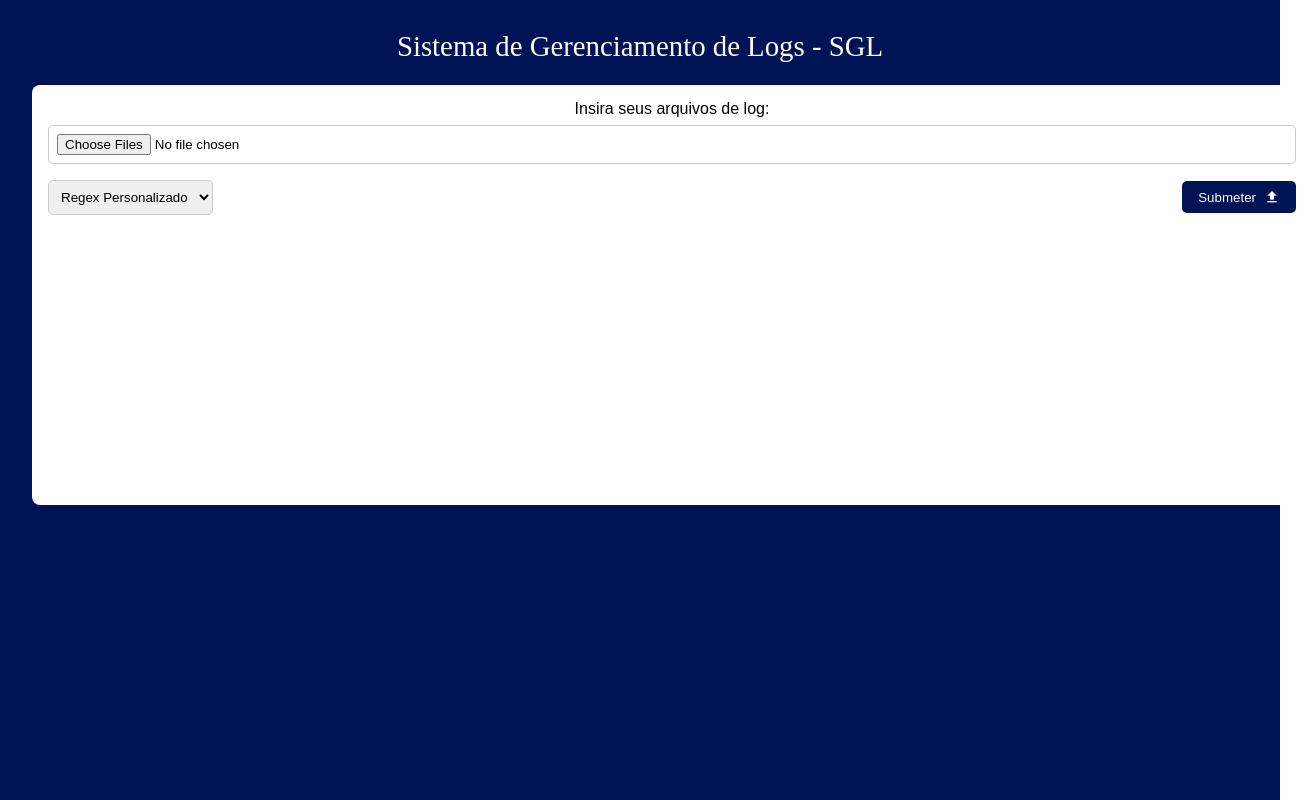
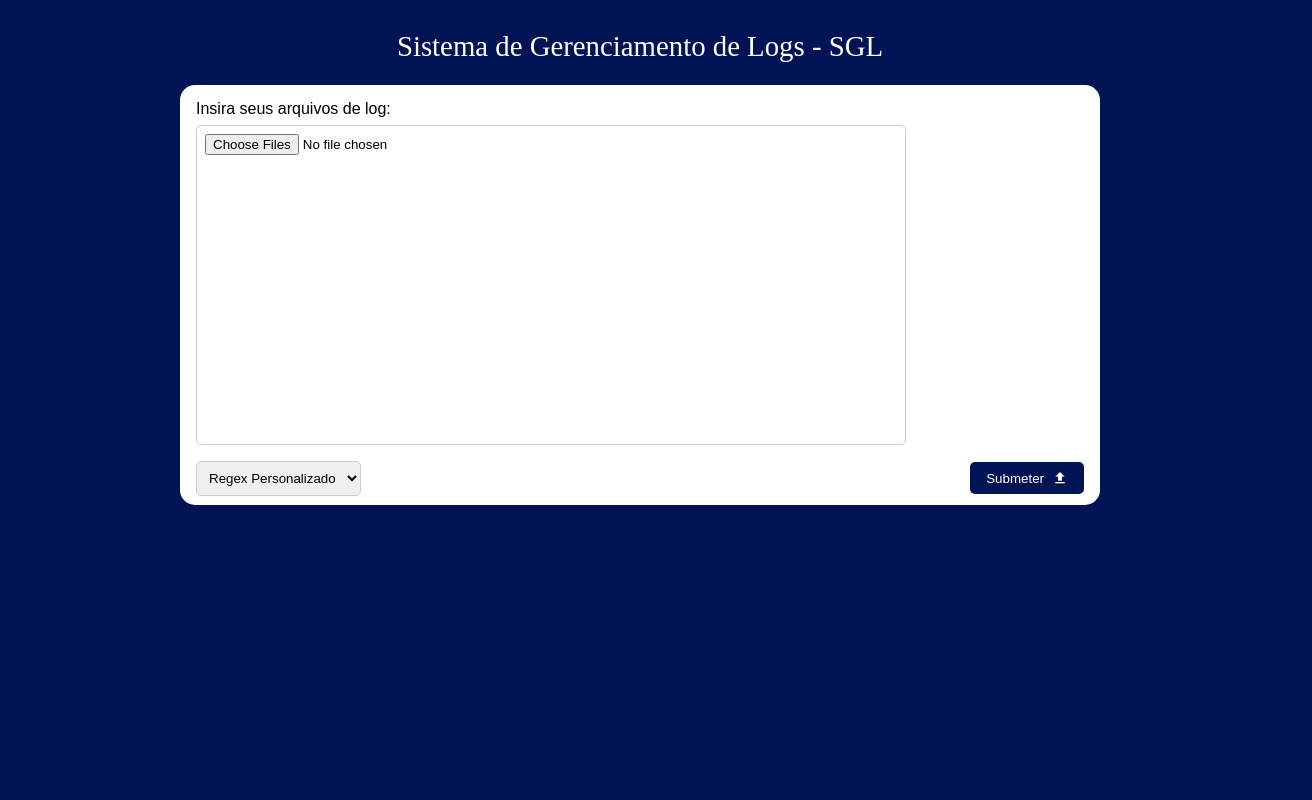
Before and after one commit to victordantas1/front-tp-plp, an Angular app: page / in a window 1280 px wide. Shown: the whole page, 1312 px wide, since content can reach past the window. Built offline with nearby package versions, Linux system fonts and the light colour scheme; a web font is replaced by a local one.

Commit message:
Alinha log-container

```diff
--- a/src/app/home-forms/home-forms.component.css
+++ b/src/app/home-forms/home-forms.component.css
@@ -2,12 +2,12 @@
   background-color: #001354;
   color: #ffffff;
   font-family: 'Arial', sans-serif;
-  text-align: center;
   padding: 2rem;
   width: 100%;
 }
 
-.header h1 {
+.header .titulo {
+  text-align: center;
   font-size: 1.8rem;
   margin-bottom: 1.5rem;
   font-family: 'Zen Dots', serif;
@@ -17,8 +17,9 @@
   background-color: #ffffff;
   color: #000000;
   padding: 1rem;
-  border-radius: 8px;
-  width: 1280px;
+  margin: auto;
+  border-radius: 15px;
+  width: 920px;
   height: 420px;
 }
 
@@ -29,11 +30,12 @@
 }
 
 .log-input {
-  width: 100%;
+  width: 80%;
   border: 1px solid #ccc;
   border-radius: 5px;
   padding: 0.5rem;
   margin-bottom: 1rem;
+  height: 320px;
 }
 
 .controls {
--- a/src/app/home-forms/home-forms.component.html
+++ b/src/app/home-forms/home-forms.component.html
@@ -6,9 +6,10 @@
     <link href="https://fonts.googleapis.com/icon?family=Material+Icons" rel="stylesheet">
   <title>Upload Forms</title>
 </head>
-<body class="log-upload-container">
+<body>
+<div class="log-upload-container">
   <header class="header">
-    <h1>Sistema de Gerenciamento de Logs - SGL</h1>
+    <h1 class="titulo">Sistema de Gerenciamento de Logs - SGL</h1>
   </header>
     <div class="upload-section">
       <label for="log-files" class="label">Insira seus arquivos de log:</label>
@@ -31,5 +32,6 @@
         </button>
       </div>
     </div>
+</div>
 </body>
 </html>
--- a/src/styles.css
+++ b/src/styles.css
@@ -9,6 +9,7 @@ html,
 body {
   margin: 0px;
   height: 100%;
+  background-color: #001354;
 }
 /* a blue color as a generic focus style */
 button:focus-visible {
```
Lines whose indentation alone changed are shown as unchanged.
